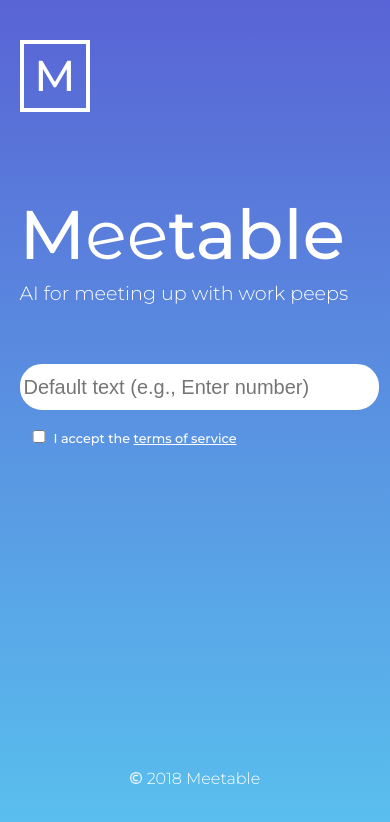
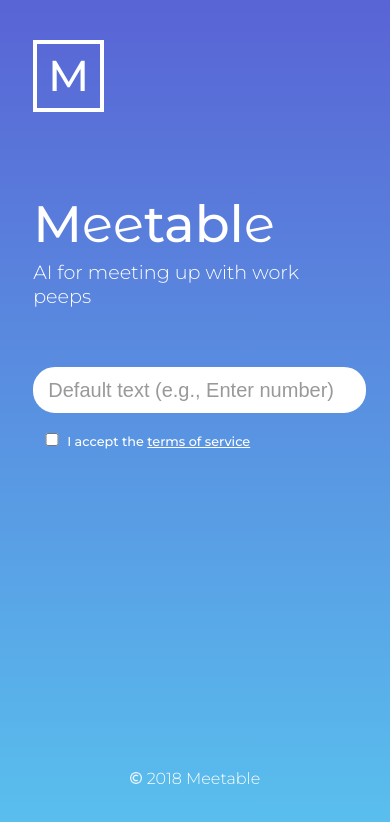
Before and after one commit to mrpaulmason/meetable-ui, a React (Create React App) app: page /map in a window 390 px wide. Shown: the top 822 px of the page. Built offline with nearby package versions, Linux system fonts and the light colour scheme.

Commit message:
Invite component now responsive across all screen sizes

```diff
--- a/src/App.css
+++ b/src/App.css
@@ -160,7 +160,7 @@ p {
 .invite {
   color: #fff;
   font-family: 'Montserrat', sans-serif;
-  width: 40%;
+  width: 35%;
   margin: 0 auto;
 }
 
@@ -182,13 +182,19 @@ p {
 }
 
 input {
-  width: 80%;
+  width: 492px;
   border: 2px solid #fff;
   border-radius: 22px;
   font-size: 20px;
   color: #999999;
   line-height: 40px;
   margin-top: 40px;
+}
+
+::-webkit-input-placeholder {
+  /* WebKit browsers */
+  color: #999999;
+  opacity: 1 !important;
 }
 
 input[type='checkbox'] {
@@ -214,6 +220,7 @@ a {
   text-align: center;
   position: fixed;
   left: 0;
+  right: 0;
   bottom: 40px;
   width: 100%;
 }
@@ -235,38 +242,197 @@ a {
   border-color: #fff;
   border-width: 4px;
   line-height: 54px;
-  width: 10%;
+  width: 53px;
   text-align: center;
   padding: 5px;
   font-weight: 400;
   font-size: 2.7em;
 }
 
-@media (max-width: 415px) {
+@media (max-width: 1411px) {
   .invite {
-    width: 90%;
+    width: 38%;
   }
 
-  #logo-box {
-    width: 15%;
+  input {
+    width: 492px;
+  }
+}
+
+@media (max-width: 1299px) {
+  .invite {
+    width: 40%;
+  }
+
+  input {
+    width: 492px;
+  }
+}
+
+@media (max-width: 1234px) {
+  .invite {
+    width: 43%;
+  }
+
+  input {
+    width: 492px;
+  }
+}
+
+@media (max-width: 1149px) {
+  .invite {
+    width: 45%;
+  }
+
+  input {
+    width: 492px;
+  }
+}
+
+@media (max-width: 1097px) {
+  .invite {
+    width: 47%;
+  }
+
+  input {
+    width: 492px;
+  }
+}
+
+@media (max-width: 1050px) {
+  .invite {
+    width: 49%;
+  }
+
+  input {
+    width: 492px;
+  }
+}
+
+@media (max-width: 1007px) {
+  .invite {
+    width: 51%;
+  }
+
+  input {
+    width: 492px;
+  }
+}
+
+@media (max-width: 968px) {
+  .invite {
+    width: 53%;
+  }
+
+  input {
+    width: 415px;
+  }
+
+  p {
+    font-size: 1.5em;
+  }
+}
+
+@media (max-width: 965px) {
+  .invite {
+    width: 45%;
+  }
+}
+
+@media (max-width: 913px) {
+  .invite {
+    width: 47%;
+  }
+}
+
+@media (max-width: 874px) {
+  .invite {
+    width: 49%;
+  }
+}
+
+@media (max-width: 839px) {
+  .invite {
+    width: 52%;
+  }
+}
+
+@media (max-width: 785px) {
+  .invite {
+    width: 55%;
+  }
+}
+
+@media (max-width: 748px) {
+  .invite {
+    width: 59%;
+  }
+}
+
+@media (max-width: 700px) {
+  .invite {
+    width: 72%;
+  }
+}
+
+@media (max-width: 570px) {
+  .invite {
+    width: 75%;
+  }
+}
+
+@media (max-width: 551px) {
+  .invite {
+    width: 80%;
+  }
+
+  input {
+    width: 405px;
+  }
+}
+
+@media (max-width: 514px) {
+  .invite {
+    width: 70%;
   }
 
   p {
     font-size: 1.2em;
-    /* font-weight: 300; */
   }
 
   input {
-    width: 100%;
+    width: 330px;
   }
 
   h1 {
-    font-size: 4.3em;
+    font-size: 3.2em;
     font-weight: 400;
     margin-top: 80px;
     margin-bottom: 0;
   }
 }
+
+@media (max-width: 470px) {
+  .invite {
+    width: 75%;
+  }
+}
+
+@media (max-width: 437px) {
+  .invite {
+    width: 83%;
+  }
+
+  input {
+    width: 325px;
+  }
+}
+
+/* @media (max-width: 1024px) {
+  .invite {
+    width: 60%;
+  }
+} */
 
 /* .invite form {
 }
--- a/src/components/Invite.js
+++ b/src/components/Invite.js
@@ -59,11 +59,11 @@ class Invite extends React.Component {
       <div className="invite">
         <h1 id="logo-box">M</h1>
         <h1>
-          M<span>ee</span>table
+          M<span>ee</span>tabl<span>e</span>
         </h1>
         <p>AI for meeting up with work peeps</p>
         <form>
-          <input type="text" placeholder="Default text (e.g., Enter number)" onChange={this.handleChange} />
+          <input type="text" placeholder="  Default text (e.g., Enter number)" onChange={this.handleChange} />
           <div className="inline-input">
             <input type="checkbox" onClick={this.handleCheckbox} />
             <label>
```
